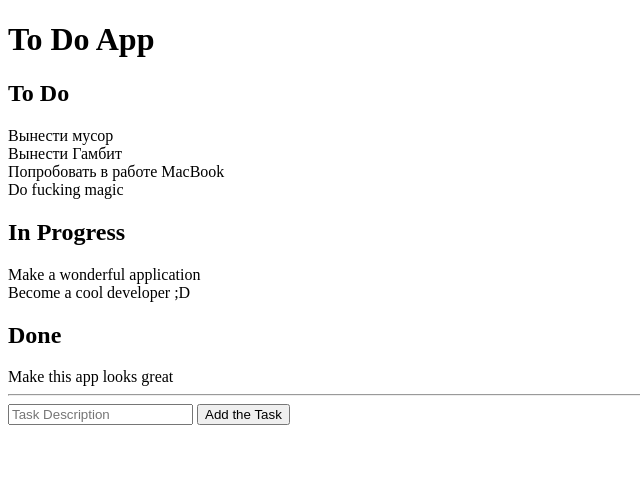
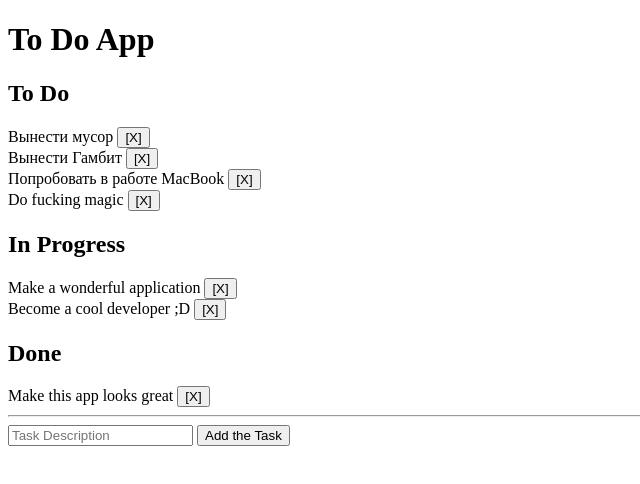
Before and after one commit to Object417/To-Do-App, a React (Create React App) app: page / in a window 1280 px wide. Shown: the top 484 px of the page, without its empty margins (0-640 px from the left). Built offline with nearby package versions, Linux system fonts and the light colour scheme.

Commit message:
Added task deletion mechanic

```diff
--- a/src/App.js
+++ b/src/App.js
@@ -1,4 +1,4 @@
-import { useState } from "react"
+import { useEffect, useState } from "react"
 import { DragDropContext } from "react-beautiful-dnd"
 import Column from "./components/Column"
 import initialData from "./initialData"
@@ -9,15 +9,6 @@ export default function App() {
   const [data, setData] = useState(initialData)
 
   const onDragEnd = result => {
-    console.log(result)
-    /* Okay, so in result we have:
-      draggableId: id of the task that is dragged
-      source: droppableId: column id from where task was taken
-              index: index of the task
-      destination: droppableId: column id where task was dropped
-                   index: index where the task should be placed
-    */
-
     const { destination, source, draggableId } = result
 
     // Dropped outside the list
@@ -25,7 +16,7 @@ export default function App() {
     // Dropped at the start position
     if(destination.droppableId === source.droppableId && destination.index === source.index) { return }
 
-    // Reorder tasks in one column
+    // Reorder tasks in a column
     if(destination.droppableId === source.droppableId) {
       const
         column = data.columns[source.droppableId],
@@ -36,7 +27,7 @@ export default function App() {
       // ...and insert with the new index
       newTaskIds.splice(destination.index, 0, draggableId)
 
-      const newColumn = { ...column, taskIds: newTaskIds }
+      const newColumn = {...column, taskIds: newTaskIds}
       setData({
         ...data,
         columns: {
@@ -89,6 +80,22 @@ export default function App() {
     e.target.reset()
   }
 
+  const deleteTask = (columnId, taskId) => {
+    let newTasks = {...data.tasks}
+    delete newTasks[taskId]
+    let newColumn = {...data.columns[columnId]}
+    newColumn.taskIds = newColumn.taskIds.filter(oldTaskId => oldTaskId !== taskId)
+
+    setData({
+      ...data,
+      tasks: newTasks,
+      columns: {
+        ...data.columns,
+        [columnId]: newColumn
+      }
+    })
+  }
+
   return (
     <main>
       <DragDropContext onDragEnd={onDragEnd}>
@@ -98,7 +105,7 @@ export default function App() {
               column = data.columns[columnId],
               tasks = column.taskIds.map(taskId => data.tasks[taskId])
 
-            return <Column key={column.id} column={column} tasks={tasks} />
+            return <Column key={column.id} column={column} tasks={tasks} deleteTask={deleteTask} />
           })
         }
       </DragDropContext>
--- a/src/components/Column.js
+++ b/src/components/Column.js
@@ -1,7 +1,7 @@
 import { Droppable } from "react-beautiful-dnd"
 import Task from "./Task"
 
-export default function Column({ column, tasks }) {
+export default function Column({ column, tasks, deleteTask }) {
   return (
     <div className="column">
       <h2>{column.title}</h2>
@@ -12,7 +12,9 @@ export default function Column({ column, tasks }) {
             {...provided.draggableProps}
             ref={provided.innerRef}
           >
-            { tasks.map((task, index) => <Task key={task.id} task={task} index={index} />) }
+            { tasks.map((task, index) => (
+              <Task key={task.id} task={task} index={index} column={column} deleteTask={deleteTask} />
+            )) }
             { provided.placeholder }
           </div>
         )}
--- a/src/components/Task.js
+++ b/src/components/Task.js
@@ -1,6 +1,6 @@
-import { Draggable } from "react-beautiful-dnd";
+import { Draggable } from "react-beautiful-dnd"
 
-export default function Task({ task, index }) {
+export default function Task({ task, index, column, deleteTask }) {
   return (
     <Draggable draggableId={task.id} index={index}>
       {(provided) => (
@@ -10,7 +10,8 @@ export default function Task({ task, index }) {
           {...provided.dragHandleProps}
           ref={provided.innerRef}
         >
-          { task.content }
+          { task.content }&nbsp;
+          <button onClick={() => deleteTask(column.id, task.id)} children="[X]" />
         </div>
       )}
     </Draggable>
```
